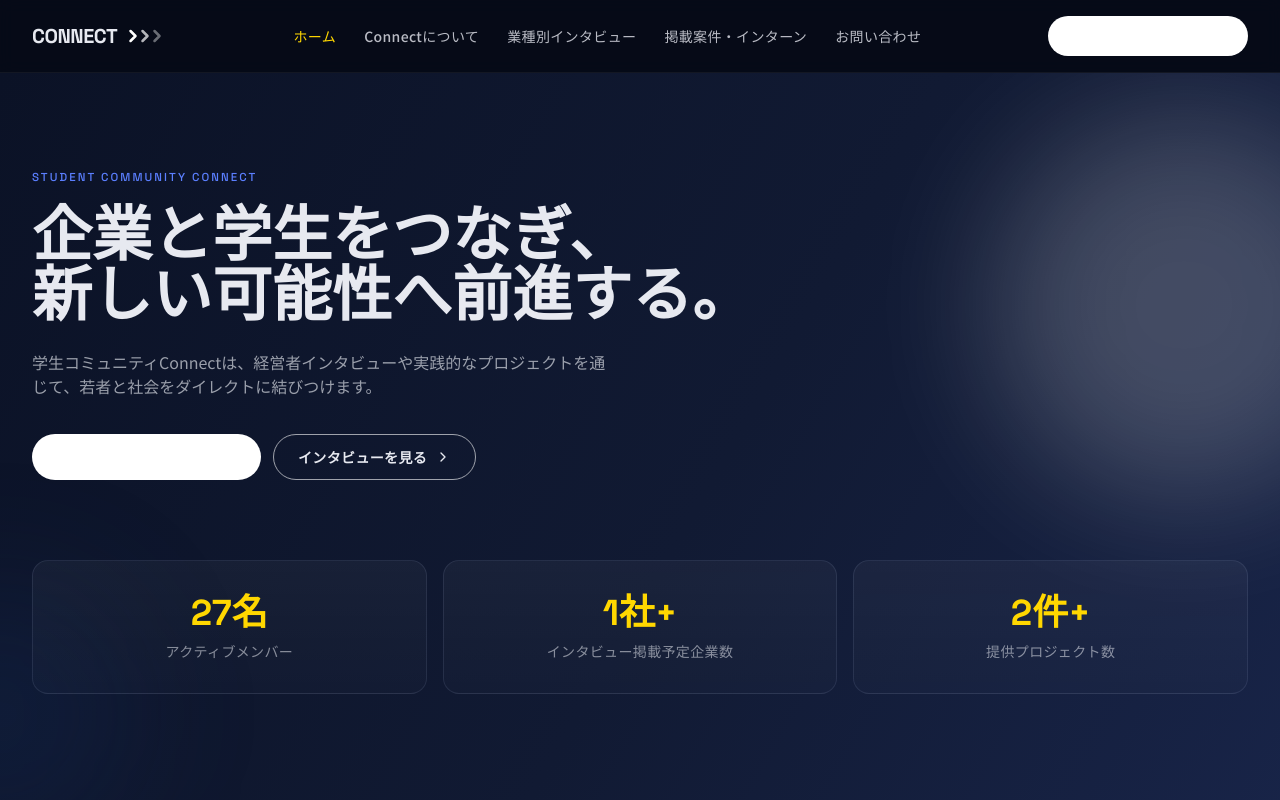
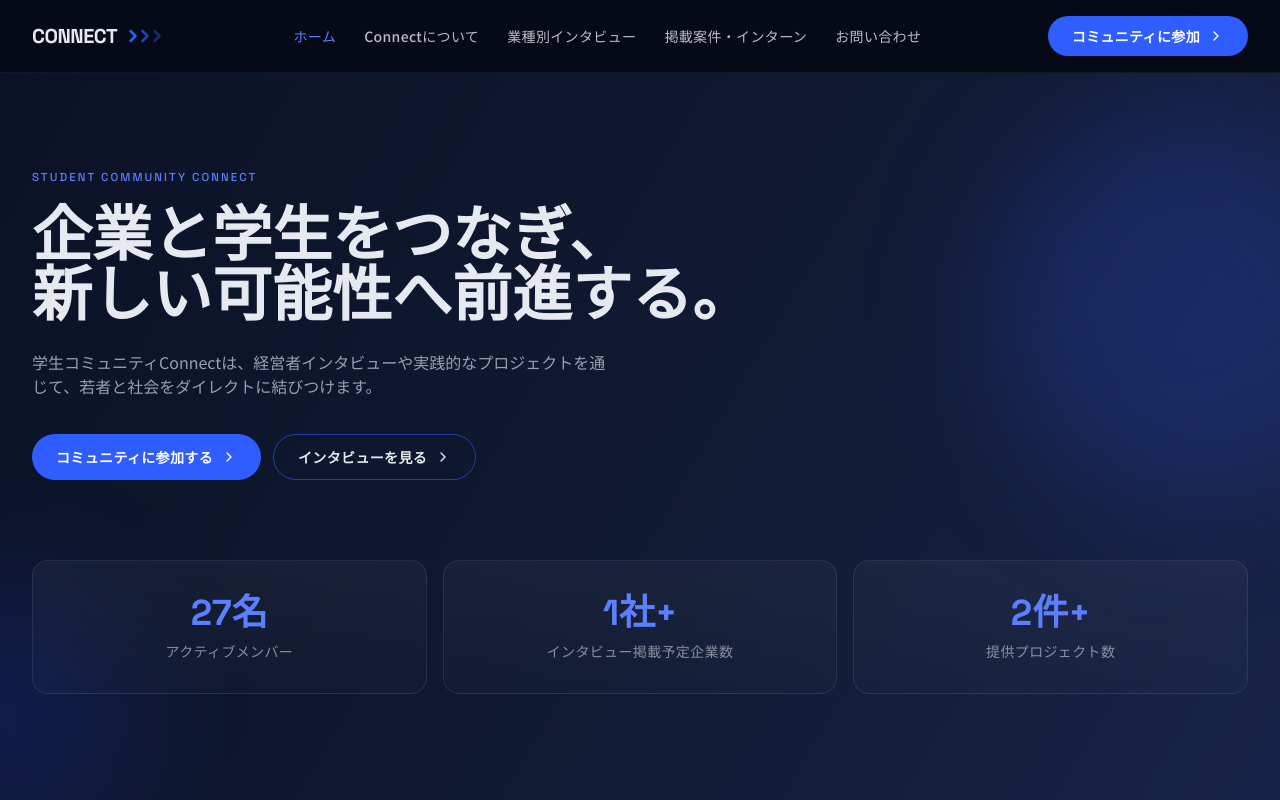
Before and after one commit to fumaichihara/student-community-connect, a React (Vite) app: page / in a window 1280 px wide. Shown: the top 800 px of the page. Built offline with nearby package versions, Linux system fonts and the light colour scheme.

Commit message:
Update tailwind.config.js

```diff
--- a/tailwind.config.js
+++ b/tailwind.config.js
@@ -15,9 +15,9 @@ export default {
           150: '#E7E9F0',
         },
         accent: {
-          DEFAULT: '#FFFFFF',
-          light: '#FFD700',
-          dark: '#19376D',
+          DEFAULT: '#2F5DFF',
+          light: '#5B7FFF',
+          dark: '#1E3FCB',
         },
       },
       fontFamily: {
```
